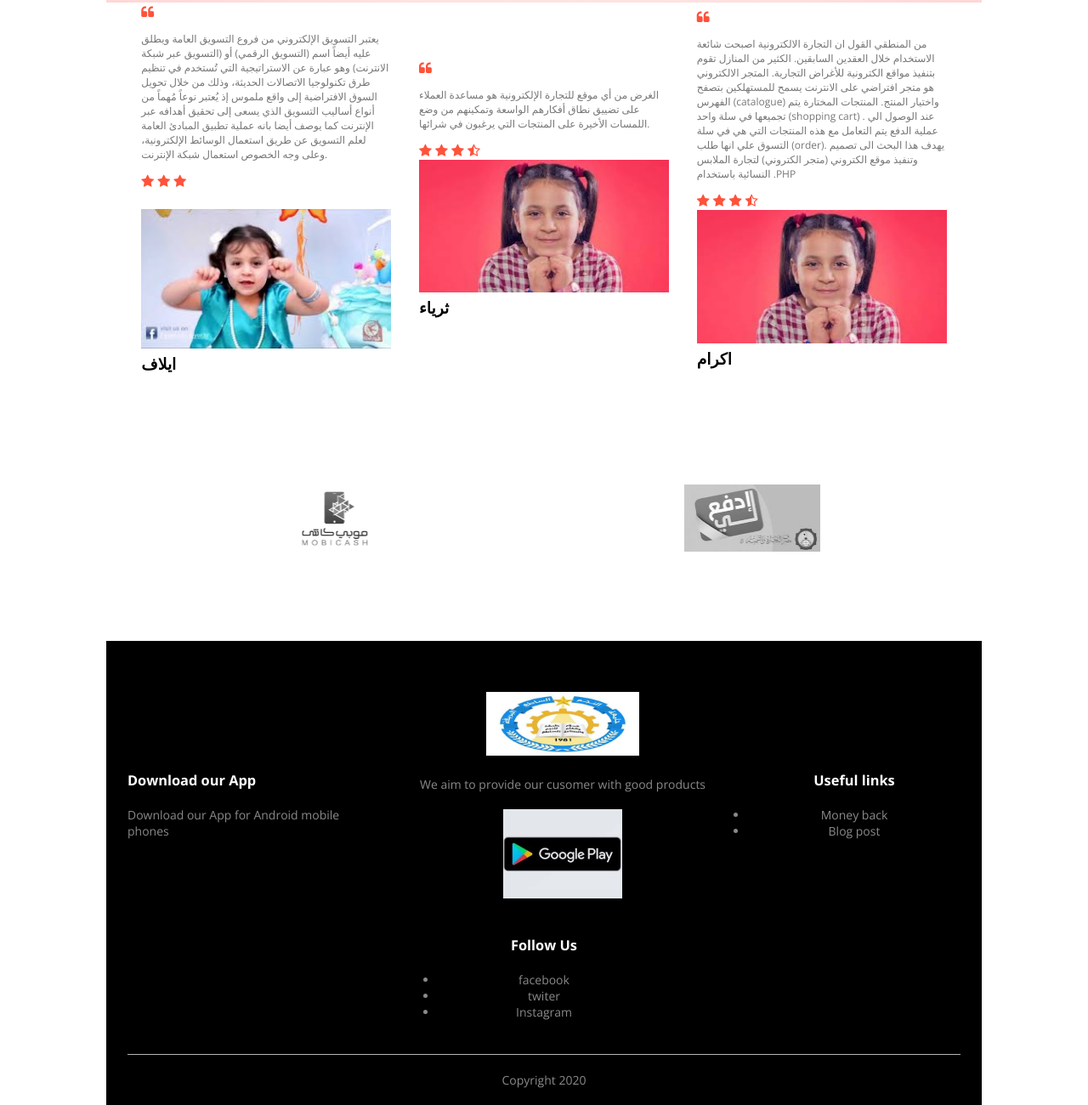
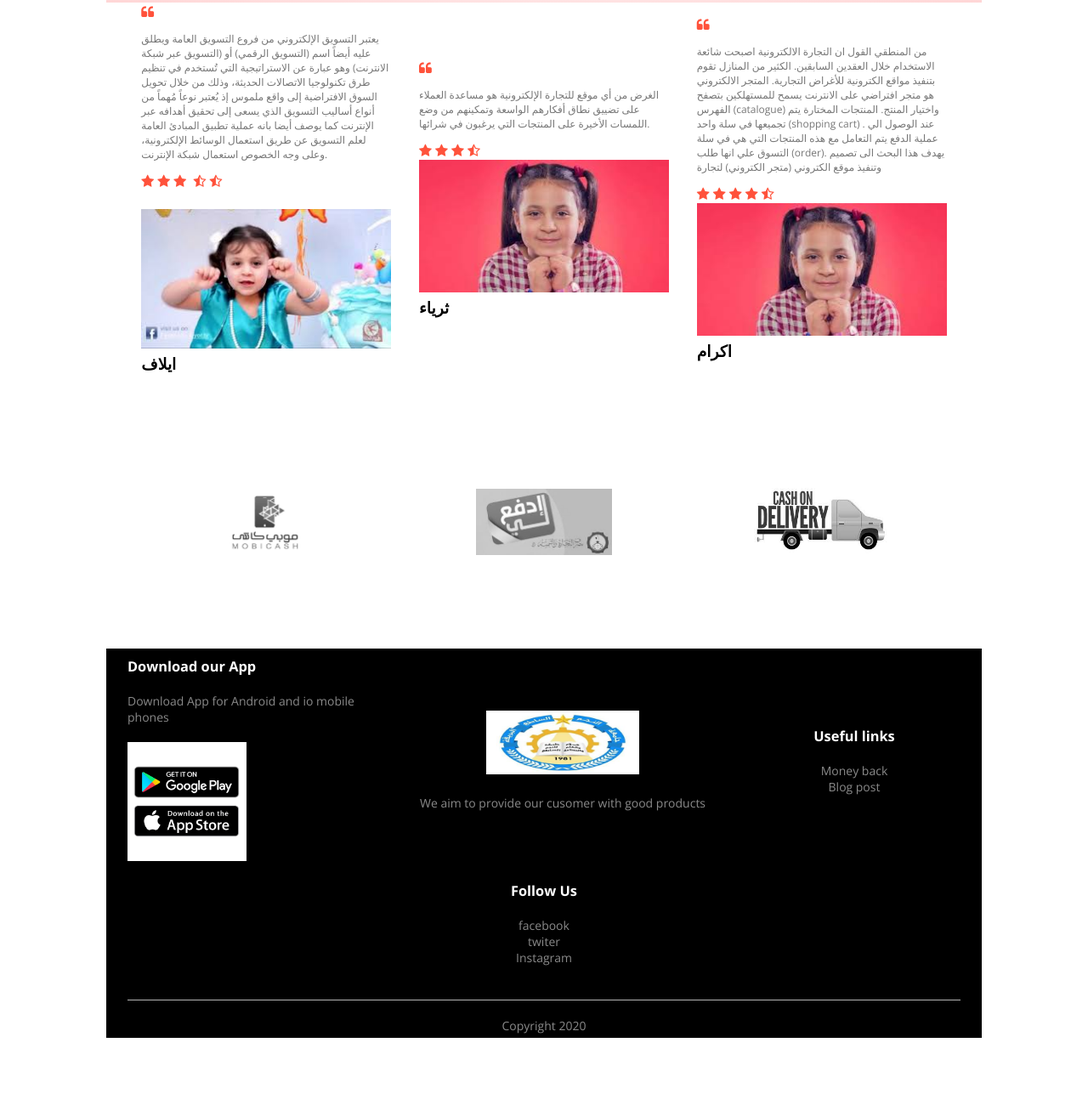
Before and after one commit to Farhat-art/ideal-memory, a plain HTML site: page webdesign/index.html in a window 1280 px wide. Shown: the part 2282-3582 px from the top of the page at 85% size. After the commit the page ends 3503 px from the top, so only its background shows below. Drawn offline with nearby package versions, Linux system fonts and the light colour scheme.

Commit message:
Add files via upload

```diff
--- a/webdesign/index.html
+++ b/webdesign/index.html
@@ -170,7 +170,8 @@
 					<i class="fa fa-star"></i>
 					<i class="fa fa-star"></i>
 					<i class="fa fa-half-o"></i>
-				<i class="fa fa-half-o"></i>
+				<i class="fa fa-star-half-o"></i>
+				<i class="fa fa-star-half-o"></i>
 				</div>
 					<i class="fa fa-half-o"></i>
 
@@ -192,13 +193,14 @@
 			</div>
 			<div class="col-3">
 				<i class="fa fa-quote-left"></i>
-				<p>من المنطقي القول ان التجارة الالكترونية اصبحت شائعة الاستخدام خلال العقدين السابقين. الكثير من المنازل تقوم بتنفيذ مواقع الكترونية للأغراض التجارية. المتجر الالكتروني هو متجر افتراضي على الانترنت يسمح للمستهلكين بتصفح الفهرس (catalogue)  واختيار المنتج. المنتجات المختارة يتم تجميعها في سلة واحد (shopping cart) . عند الوصول الي عملية الدفع يتم التعامل مع هذه المنتجات التي هي  في سلة التسوق علي انها طلب (order). يهدف هذا البحث الى تصميم وتنفيذ موقع الكتروني (متجر الكتروني) لتجارة الملابس النسائية باستخدام .PHP
+				<p>من المنطقي القول ان التجارة الالكترونية اصبحت شائعة الاستخدام خلال العقدين السابقين. الكثير من المنازل تقوم بتنفيذ مواقع الكترونية للأغراض التجارية. المتجر الالكتروني هو متجر افتراضي على الانترنت يسمح للمستهلكين بتصفح الفهرس (catalogue)  واختيار المنتج. المنتجات المختارة يتم تجميعها في سلة واحد (shopping cart) . عند الوصول الي عملية الدفع يتم التعامل مع هذه المنتجات التي هي  في سلة التسوق علي انها طلب (order). يهدف هذا البحث الى تصميم وتنفيذ موقع الكتروني (متجر الكتروني) لتجارة
 
 </p>
 				<div class="rating">
 					<i class="fa fa-star"></i>
 					<i class="fa fa-star"></i>
 					<i class="fa fa-star"></i>
+						<i class="fa fa-star"></i>
 					<i class="fa fa-star-half-o"></i>
 
 				</div>
@@ -219,7 +221,9 @@
 			<div class="col-5">
 				<img src="images/dd.jpg">
 			</div>
-
+			<div class="col-5">
+				<img src="images/del.jpg">
+			</div>
 			</div>
 	</div>
 </div>
@@ -228,18 +232,19 @@
 		<div class="row">
 			<div class="footer-col-1">
 				<h3>Download our App </h3>
-				<p>Download our App for Android mobile phones</p>
+				<p>Download App for Android and io mobile phones</p>
+				<div class="app-logo">
+					<img src="images/gp2.png" >
+
+				</div>
 			</div>
 			<div class="footer-col-2">
 				<img src="images/logo.jpg">
 				<p>We aim to provide our cusomer with good products</p>
-				<div class="app-logo">
-					<img src="images/gp.jpg">
 
-				</div>
 			</div>
 			<div class="footer-col-3">
-				<h3>Useful links </h3>
+				<h3>Useful links</h3>
 				<ul>
 					<li>Money back</li>
 					<li>Blog post</li>
--- a/webdesign/style.css
+++ b/webdesign/style.css
@@ -183,7 +183,7 @@ margin: 12px 0;
 color: #777;
 }
 .testimonial .col-3 h3{
-	font-weight: 600;
+	font-weight: 600px;
 	color: #555;
 	font-size: 16px;
 }
@@ -210,7 +210,7 @@ color: #777;
 	background: #000;
 	color: #8a8a8a;
 	font-size: 14px;
-	padding: 60px 0 20px;
+	padding: 10px 0 5px;
 }
 .footer p{
 	color: #8a8a8a;
@@ -240,7 +240,7 @@ flex-basis: 12%;
 	text-align: center;
 }
 ul{
-	list-style-type: none:
+	list-style-type:none;
 }
 .app-logo{
 	margin-top: 20px;
```
